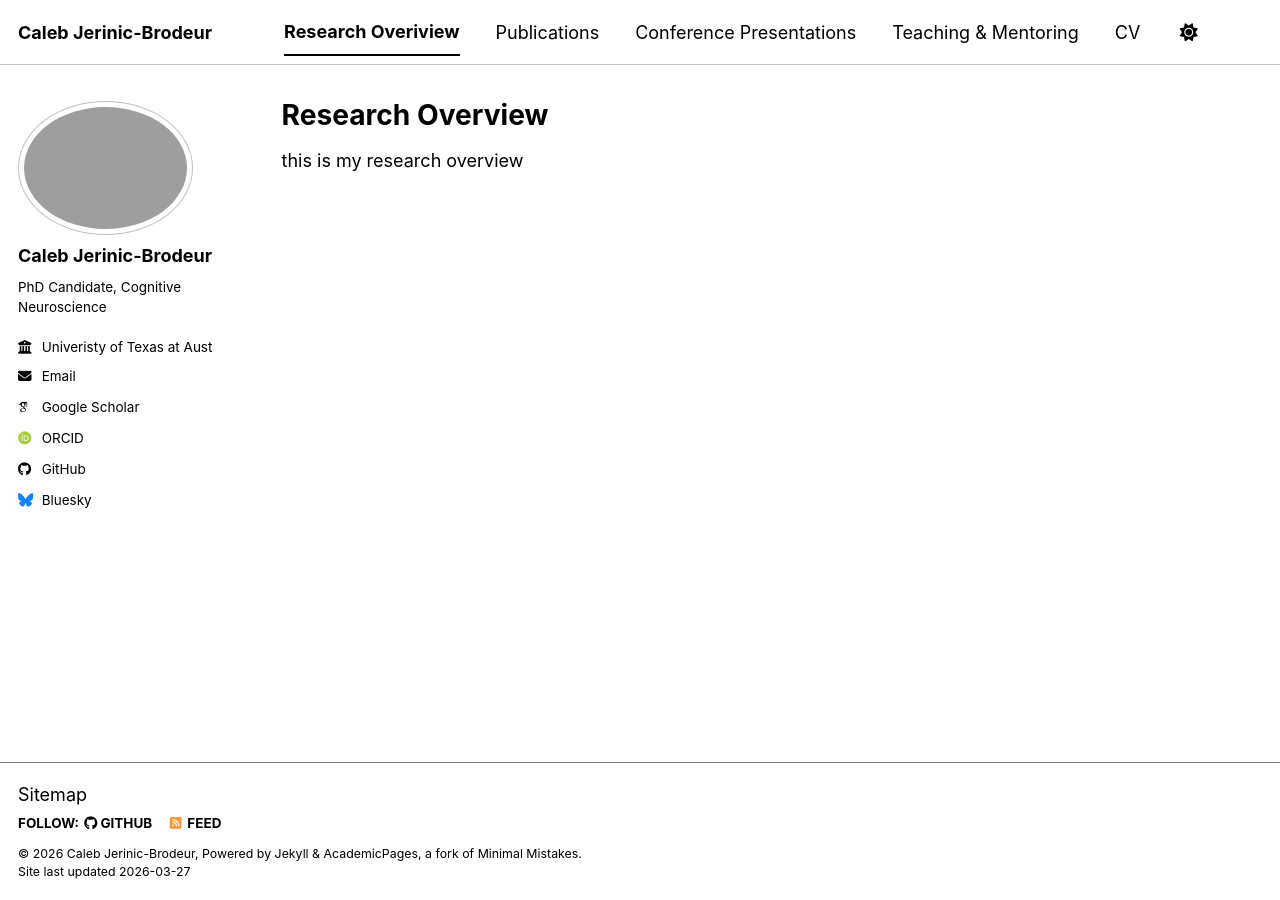
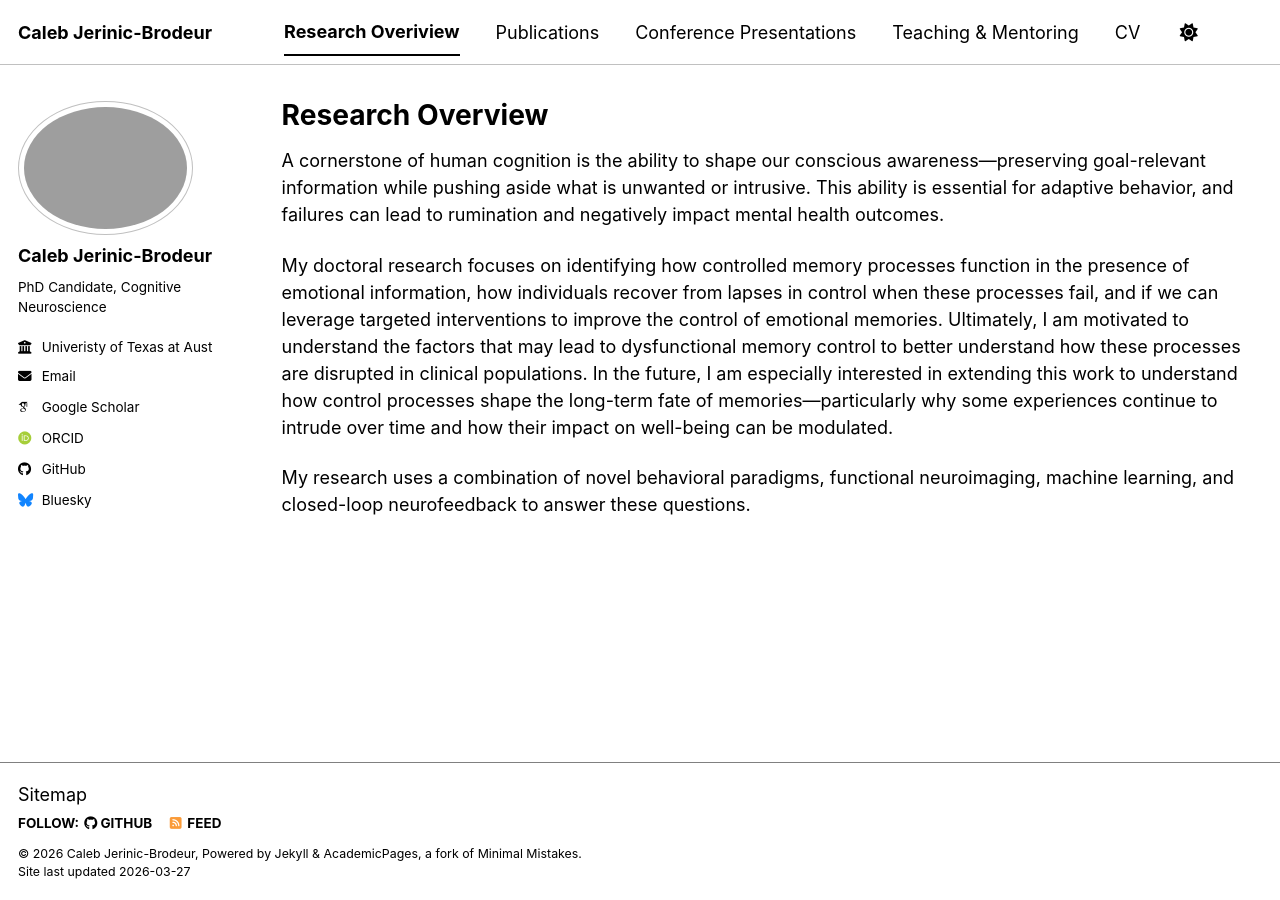
Before and after one commit to cjerinic/cjerinic.github.io, a Jekyll site: the page built from _pages/research-overview.md, in a window 1280 px wide. Built offline with Jekyll 4.4.1, drawn with Linux system fonts in a browser that asks for light colours; some web fonts are replaced; a script bundle is joined from its source files by our own code; library files that are not in the unit come from our copies.

Commit message:
Enhance research overview with detailed insights
Expanded the research overview to include details on cognitive processes, emotional information, and research methodologies.

```diff
--- a/_pages/research-overview.md
+++ b/_pages/research-overview.md
@@ -5,4 +5,8 @@ permalink: /ResearchOverview/
 author_profile: true
 ---
 
-this is my research overview
+A cornerstone of human cognition is the ability to shape our conscious awareness—preserving goal-relevant information while pushing aside what is unwanted or intrusive. This ability is essential for adaptive behavior, and failures can lead to rumination and negatively impact mental health outcomes.
+
+My doctoral research focuses on identifying how controlled memory processes function in the presence of emotional information, how individuals recover from lapses in control when these processes fail, and if we can leverage targeted interventions to improve the control of emotional memories. Ultimately, I am motivated to understand the factors that may lead to dysfunctional memory control to better understand how these processes are disrupted in clinical populations. In the future, I am especially interested in extending this work to understand how control processes shape the long-term fate of memories—particularly why some experiences continue to intrude over time and how their impact on well-being can be modulated.
+
+My research uses a combination of novel behavioral paradigms, functional neuroimaging, machine learning, and closed-loop neurofeedback to answer these questions.
```
